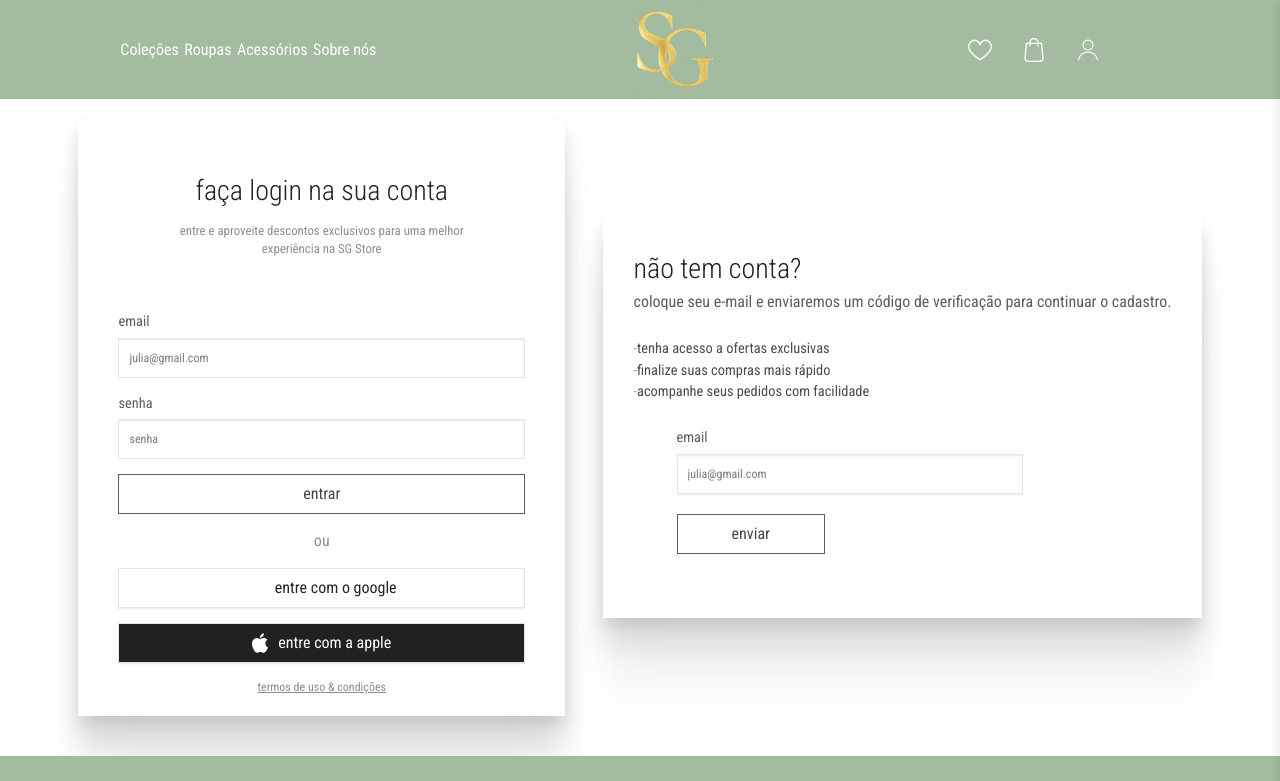
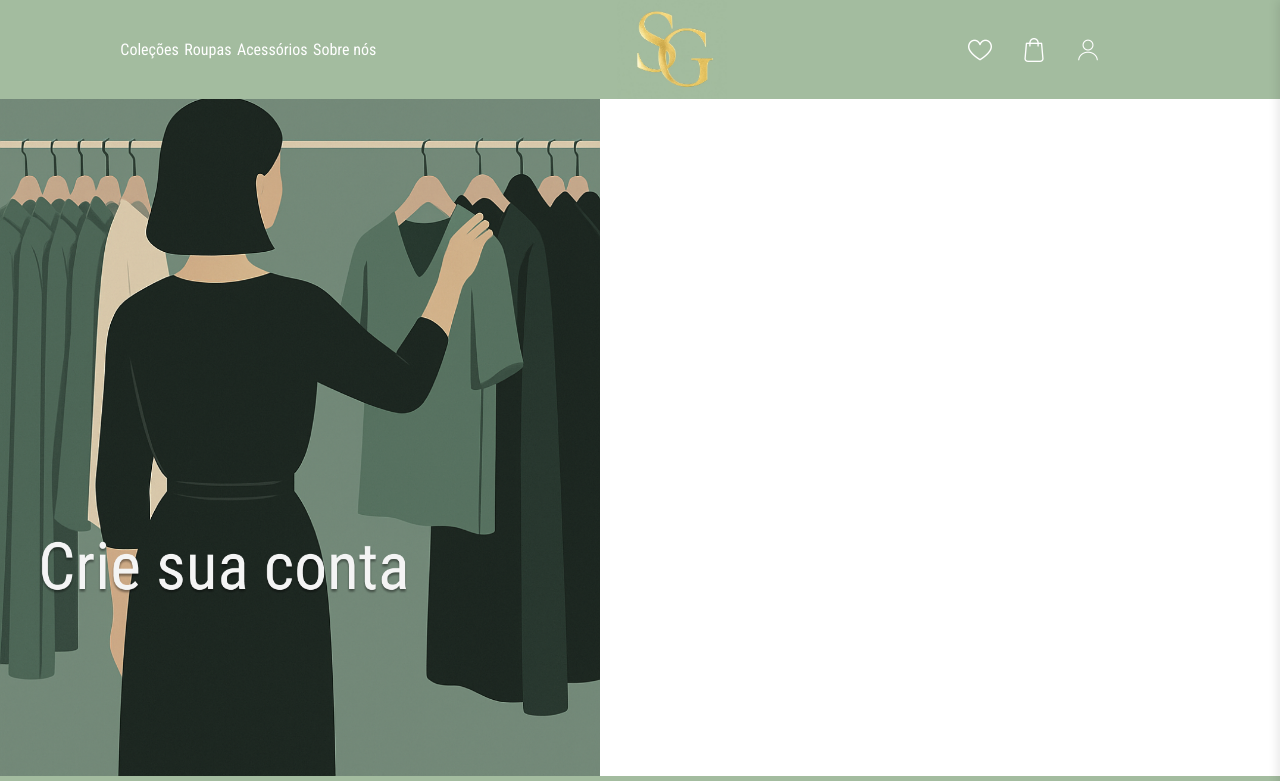
Before and after one commit to viniciusnora17/FrontEnd_SG_Store, a React (Vite) app: page /login in a window 1280 px wide. Shown: the top 781 px of the page. Built offline with nearby package versions, Linux system fonts and the light colour scheme.

Commit message:
Alteração na pagina de login

```diff
--- a/src/pages/Login.css
+++ b/src/pages/Login.css
@@ -1,4 +1,4 @@
-
+/*
 .form_container {
   width: fit-content;
   height: fit-content;
@@ -213,4 +213,4 @@
 .p-why{
   font-size: 0.90rem;
   color: #4b4b4d;
-}
+} */
--- a/src/pages/Login.jsx
+++ b/src/pages/Login.jsx
@@ -4,9 +4,11 @@ import Footer from '../components/footer/Footer';
 import './Login.css';
 import Google from "../icons/google.png";
 import Apple from "../icons/apple.png";
-import imgModal from "/img-modal.png";
+
 import GoogleGreen from "../icons/google-green.png"
 import AppleGreen from "../icons/apple-green.png"
+
+import imgBackground from "../../public/background-login.png"
 
 
 
@@ -61,75 +63,9 @@ export default function Login() {
         <Navbar />
       </div>
 
-<div className="w-[100%] flex justify-evenly items-center !p-10 !pt-30">
-      <form className="form_container">
-        <div className="title_container">
-          <p className="title">faça login na sua conta</p>
-          <span className="subtitle">entre e aproveite descontos exclusivos para uma melhor experiência na SG Store</span>
-        </div>
-        <br />
-        <div className="input_container">
-          <label className="input_label" htmlFor="email_field">email</label>
-
-          <input placeholder="julia@gmail.com" title="Input title" name="input-name" type="text" className="input_field" id="email_field" />
-        </div>
-        <div className="input_container">
-          <label className="input_label" htmlFor="password_field">senha</label>
-
-          <input placeholder="senha" title="Input title" name="input-name" type="password" className="input_field" id="password_field" />
-        </div>
-        <button title="Sign In" type="submit" className="sign-in_btn">
-          <span>entrar</span>
-        </button>
-
-        <div className="separator">
-          <span>ou</span>
-        </div>
-        <button title="Sign In" type="submit" className="sign-in_ggl">
-          <svg height="18" width="18" viewBox="0 0 32 32" xmlnsXlink="http://www.w3.org/1999/xlink" xmlns="http://www.w3.org/2000/svg">
-            <defs>
-              <path d="M44.5 20H24v8.5h11.8C34.7 33.9 30.1 37 24 37c-7.2 0-13-5.8-13-13s5.8-13 13-13c3.1 0 5.9 1.1 8.1 2.9l6.4-6.4C34.6 4.1 29.6 2 24 2 11.8 2 2 11.8 2 24s9.8 22 22 22c11 0 21-8 21-22 0-1.3-.2-2.7-.5-4z" id="A"></path>
-            </defs>
-            <clipPath id="B"></clipPath>
-            <g transform="matrix(.727273 0 0 .727273 -.954545 -1.45455)">
-              <path fill="#fbbc05" clipPath="url(#B)" d="M0 37V11l17 13z"></path>
-              <path fill="#ea4335" clipPath="url(#B)" d="M0 11l17 13 7-6.1L48 14V0H0z"></path>
-              <path fill="#34a853" clipPath="url(#B)" d="M0 37l30-23 7.9 1L48 0v48H0z"></path>
-              <path fill="#4285f4" clipPath="url(#B)" d="M48 48L17 24l-4-3 35-10z"></path>
-            </g>
-          </svg>
-          <span>entre com o google</span>
-        </button>
-        <button title="Sign In" type="submit" className="sign-in_apl">
-          <svg preserveAspectRatio="xMidYMid" version="1.1" viewBox="0 0 256 315" height="20px" width="16px" xmlnsXlink="http://www.w3.org/1999/xlink" xmlns="http://www.w3.org/2000/svg">
-            <g>
-              <path fill="#ffffff" d="M213.803394,167.030943 C214.2452,214.609646 255.542482,230.442639 256,230.644727 C255.650812,231.761357 249.401383,253.208293 234.24263,275.361446 C221.138555,294.513969 207.538253,313.596333 186.113759,313.991545 C165.062051,314.379442 158.292752,301.507828 134.22469,301.507828 C110.163898,301.507828 102.642899,313.596301 82.7151126,314.379442 C62.0350407,315.16201 46.2873831,293.668525 33.0744079,274.586162 C6.07529317,235.552544 -14.5576169,164.286328 13.147166,116.18047 C26.9103111,92.2909053 51.5060917,77.1630356 78.2026125,76.7751096 C98.5099145,76.3877456 117.677594,90.4371851 130.091705,90.4371851 C142.497945,90.4371851 165.790755,73.5415029 190.277627,76.0228474 C200.528668,76.4495055 229.303509,80.1636878 247.780625,107.209389 C246.291825,108.132333 213.44635,127.253405 213.803394,167.030988 M174.239142,50.1987033 C185.218331,36.9088319 192.607958,18.4081019 190.591988,0 C174.766312,0.636050225 155.629514,10.5457909 144.278109,23.8283506 C134.10507,35.5906758 125.195775,54.4170275 127.599657,72.4607932 C145.239231,73.8255433 163.259413,63.4970262 174.239142,50.1987249"></path>
-            </g>
-          </svg>
-          <span>entre com a apple</span>
-        </button>
-        <p className="note cursor-pointer">termos de uso &amp; condições</p>
-      </form>
-
-      <div className="sign-up ">
-          <h2 className="title-signup">não tem conta?</h2>
-          <p className="text-signup">coloque seu e-mail e enviaremos um código de verificação para continuar o cadastro.</p>
-
-          <div className="!mt-6">
-            <p className="p-why"><span className="text-[#92A590]">-</span>tenha acesso a ofertas exclusivas</p>
-            <p className="p-why"><span className="text-[#92A590]">-</span>finalize suas compras mais rápido</p>
-            <p className="p-why"><span className="text-[#92A590]">-</span>acompanhe seus pedidos com facilidade</p>
-          </div>
-
-
-          <form action="" className="flex flex-col !pt-6">
-            <label className="input_label" htmlFor="email">email</label>
-            <input className="input-signup" type="text" placeholder="julia@gmail.com" />
-
-            <button className="btn-signup">enviar</button>
-          </form>
-      </div>
-</div>
+       <div>
+        <img src={imgBackground} className="w-150" alt="" />
+       </div>
 
 
       <Footer />
```
Also changed, not shown: public/background-login.png (added), 1 other file (tests, documents, lock files or other folders).
